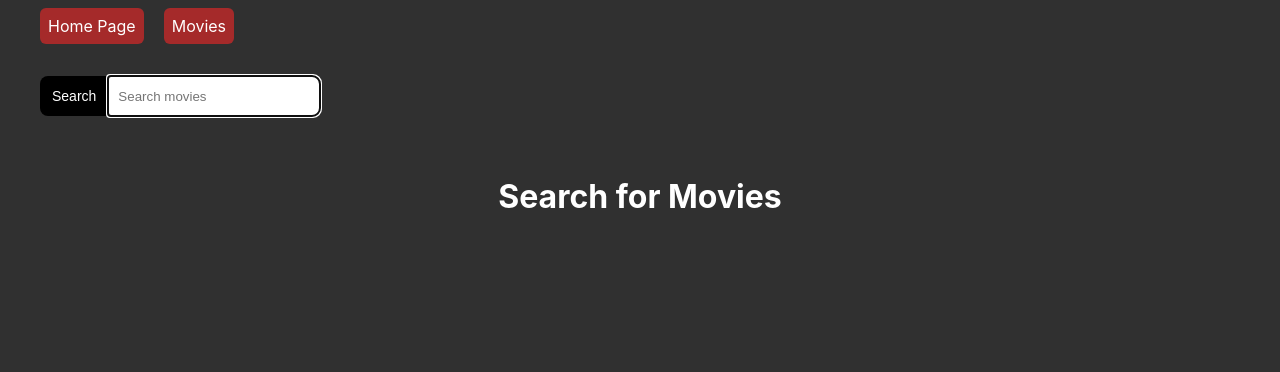
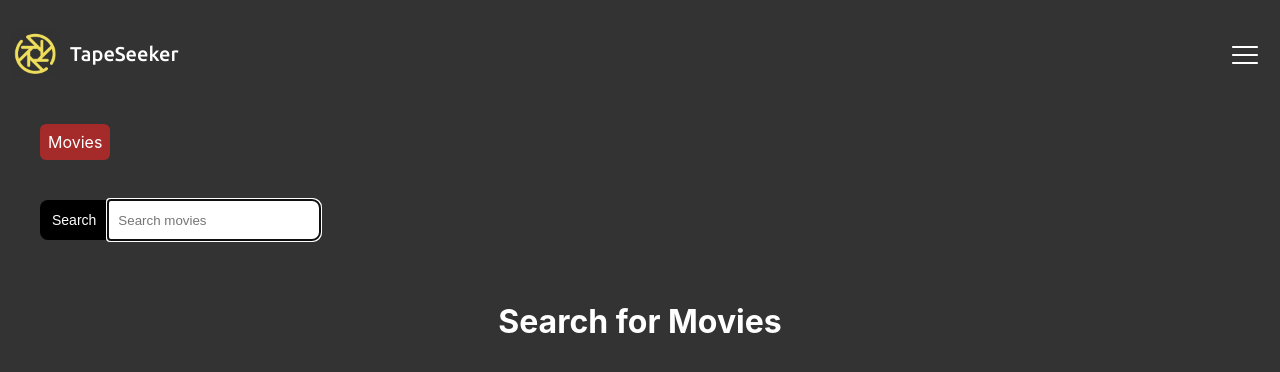
Before and after one commit to Cherniatynskyi/TapeSeeker, a React (Create React App) app: page /goit-react-hw-05-movies/movies in a window 1280 px wide. Shown: the top 372 px of the page. Built offline with nearby package versions, Linux system fonts and the light colour scheme.

Commit message:
burger menu

```diff
--- a/package.json
+++ b/package.json
@@ -10,7 +10,9 @@
     "axios": "^1.6.2",
     "notiflix": "^3.2.6",
     "react": "^18.2.0",
+    "react-burger-menu": "^3.0.9",
     "react-dom": "^18.2.0",
+    "react-icons": "^5.0.1",
     "react-router-dom": "^6.20.1",
     "react-scripts": "5.0.1",
     "web-vitals": "^2.1.4"
--- a/public/index.html
+++ b/public/index.html
@@ -15,6 +15,9 @@
       user's mobile device or desktop. See https://developers.google.com/web/fundamentals/web-app-manifest/
     -->
     <link rel="manifest" href="%PUBLIC_URL%/manifest.json" />
+    <link rel="preconnect" href="https://fonts.googleapis.com">
+    <link rel="preconnect" href="https://fonts.gstatic.com" crossorigin>
+    <link href="https://fonts.googleapis.com/css2?family=Ubuntu:wght@500&display=swap" rel="stylesheet">
     <!--
       Notice the use of %PUBLIC_URL% in the tags above.
       It will be replaced with the URL of the `public` folder during the build.
--- a/src/components/App.module.css
+++ b/src/components/App.module.css
@@ -2,12 +2,12 @@
     display: flex;
     gap: 20px;
     list-style: none;
+
+    & li{
+        padding: 8px 0;
+    }
 }
 
-.navButton{
-    display: inline-flex;
-
-}
 
 .navLink{
     text-decoration: none;
@@ -23,3 +23,64 @@
     }
 
 }
+
+.logoContainer{
+    display: flex;
+    justify-content: space-between;
+    align-items: center;
+    padding: 30px 10px;
+}
+
+.navHomePage{
+    display: flex;
+    align-items: center;
+    text-decoration: none;
+}
+
+.logo{
+    width: 50px
+}
+
+.logoText{
+    font-family: 'Ubuntu', sans-serif;
+    font-size: 20px;
+    color: white;
+    margin-left: 10px;
+}
+
+.menu{
+    position: relative;
+    top: 0;
+    right: 0;
+    background-color: black;
+}
+
+
+.button{
+    display: block;
+    width: 50px;
+    height: 30px;
+    background-color: inherit;
+    position: absolute;
+    top: 40px;
+    right: 10px;
+
+}
+
+.menuWrap{
+    background-color: white;
+    padding: 20px;
+
+    nav{
+        display: flex;
+        flex-direction: column;
+        gap: 30px;
+    }
+}
+
+.overlay{
+    position: absolute;
+    width: 100%;
+    top: 0;
+    left: 0;
+}
--- a/src/components/Layout.jsx
+++ b/src/components/Layout.jsx
@@ -1,13 +1,30 @@
 import { Suspense } from "react";
 import { NavLink, Outlet } from "react-router-dom";
 import css from './App.module.css'
+import logo from '../images/logo.png'
+import { slide as Menu } from 'react-burger-menu'
+import { RxHamburgerMenu } from "react-icons/rx";
+import { IoMdClose } from "react-icons/io";
 
 export const Layout = () =>{
     return (
         <>
             <nav>
+                <div className={css.logoContainer}>
+                    <NavLink  to='/' className={css.navHomePage}>
+                        <img className={css.logo} src={logo} alt="" />
+                        <span className={css.logoText}>TapeSeeker</span>
+                    </NavLink>
+                    <Menu className={css.menu} right width={ '70%' }
+                      burgerButtonClassName={css.button }
+                      menuClassName={css.menuWrap}
+                      overlayClassName={css.overlay}
+                      customBurgerIcon={<RxHamburgerMenu color="white"/>}
+                      customCrossIcon={<IoMdClose /> }>
+                        <li><NavLink className={css.navLink} to='/movies'>Movies</NavLink></li>
+                    </Menu>
+                </div>
                 <ul className={css.navList}>
-                    <li><NavLink className={css.navLink}  to='/'>Home Page</NavLink></li>
                     <li><NavLink className={css.navLink} to='/movies'>Movies</NavLink></li>
                 </ul>
             </nav>
--- a/src/index.css
+++ b/src/index.css
@@ -6,7 +6,7 @@ body {
   -webkit-font-smoothing: antialiased;
   -moz-osx-font-smoothing: grayscale;
 
-  background-color: rgb(48, 48, 48);
+  background-color: rgb(51, 51, 51);
 }
 
 code {
```
Also changed, not shown: src/images/logo.png (added), 1 other file (tests, documents, lock files or other folders).
